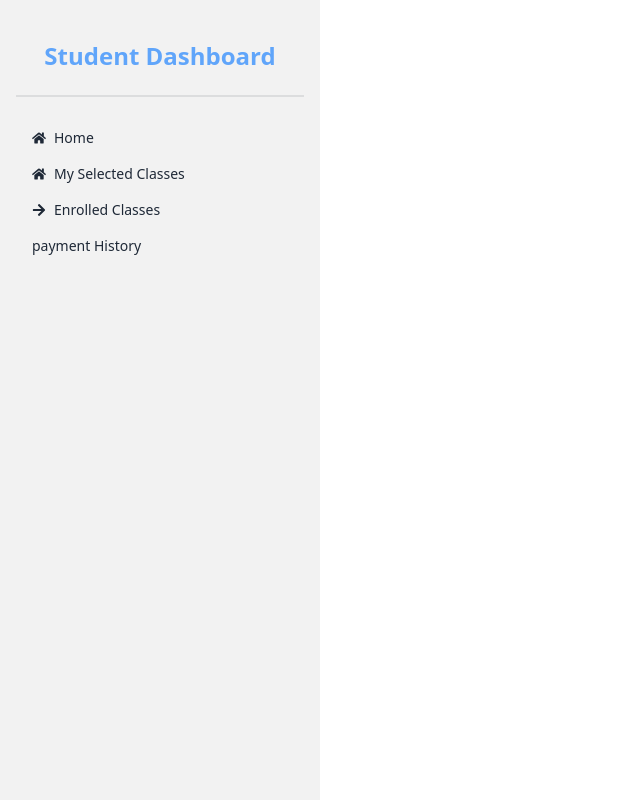
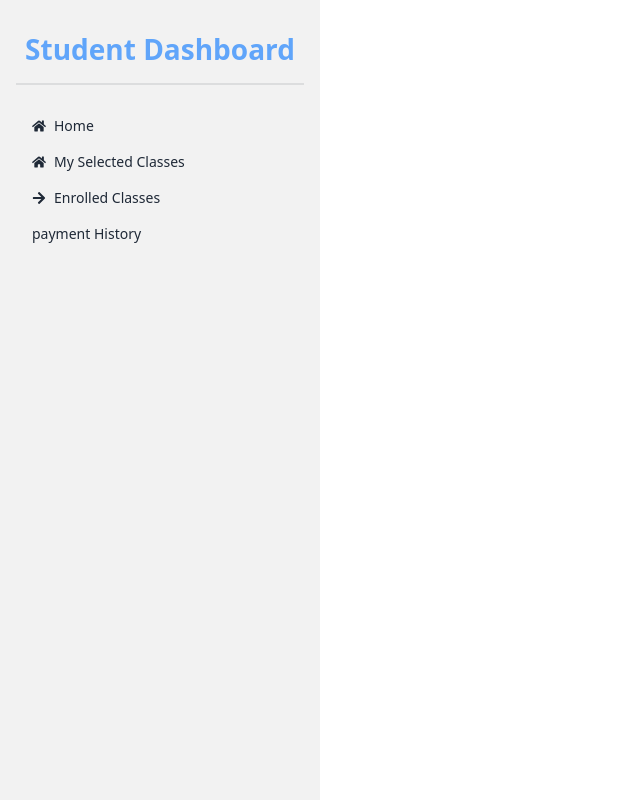
Before and after one commit to abusiddikeub/summer-camp, a React (Vite) app: page /dashboard in a window 1280 px wide. Shown: the whole page, without its empty margins (0-640 px from the left). Built offline with nearby package versions, Linux system fonts and the light colour scheme; no server answers.

Commit message:
farmer motion

```diff
--- a/package.json
+++ b/package.json
@@ -14,6 +14,7 @@
     "aos": "^2.3.4",
     "axios": "^1.4.0",
     "firebase": "^9.22.1",
+    "framer-motion": "^10.12.16",
     "keen-slider": "^6.8.5",
     "localforage": "^1.10.0",
     "match-sorter": "^6.3.1",
--- a/src/Pages/Home/Dashboard/Dashboard.jsx
+++ b/src/Pages/Home/Dashboard/Dashboard.jsx
@@ -8,6 +8,7 @@ import {
   FaUser,
   FaUserAlt,
 } from "react-icons/fa";
+import { motion } from "framer-motion"
 import { Link, NavLink, Outlet } from "react-router-dom";
 import useAdmin from "../../../Component/Hooks/useAdmin";
 import UseInstructor from "../../../Component/UseInstructor";
@@ -36,9 +37,9 @@ const Dashboard = () => {
           <ul className="menu p-4 w-80 h-full bg-base-200 text-base-content">
             {isAdmin ? (
               <>
-                <p className="text-center text-purple-500 text-3xl font-bold mt-6">
+                <motion.div animate={{scale:2}} className="text-center text-purple-500  font-bold mt-6">
                   Admin Dashboard
-                </p>
+                </motion.div>
                 <div className="divider"></div>
                 <li>
                   <Link to="/">
@@ -61,9 +62,9 @@ const Dashboard = () => {
               <>
                 {isInstructor ? (
                   <>
-                    <p className="text-center mt-6 text-red-400 text-2xl font-bold ">
+                    <motion.div animate={{scale:2}} className="text-center mt-6 text-red-400 font-bold ">
                       Instructor Dashboard
-                    </p>
+                    </motion.div>
 
                     <div className="divider"></div>
 
@@ -94,9 +95,11 @@ const Dashboard = () => {
                   </>
                 ) : (
                   <>
-                    <p className="text-center text-blue-400 text-2xl font-bold mt-6">
+                    <motion.div animate={{scale:2}}
+
+                 className="text-center text-blue-400  font-bold mt-6">
                       Student Dashboard
-                    </p>
+                    </motion.div>
 
                     <div className="divider"></div>
                     <li>
```
Also changed, not shown: 1 other file (tests, documents, lock files or other folders).
